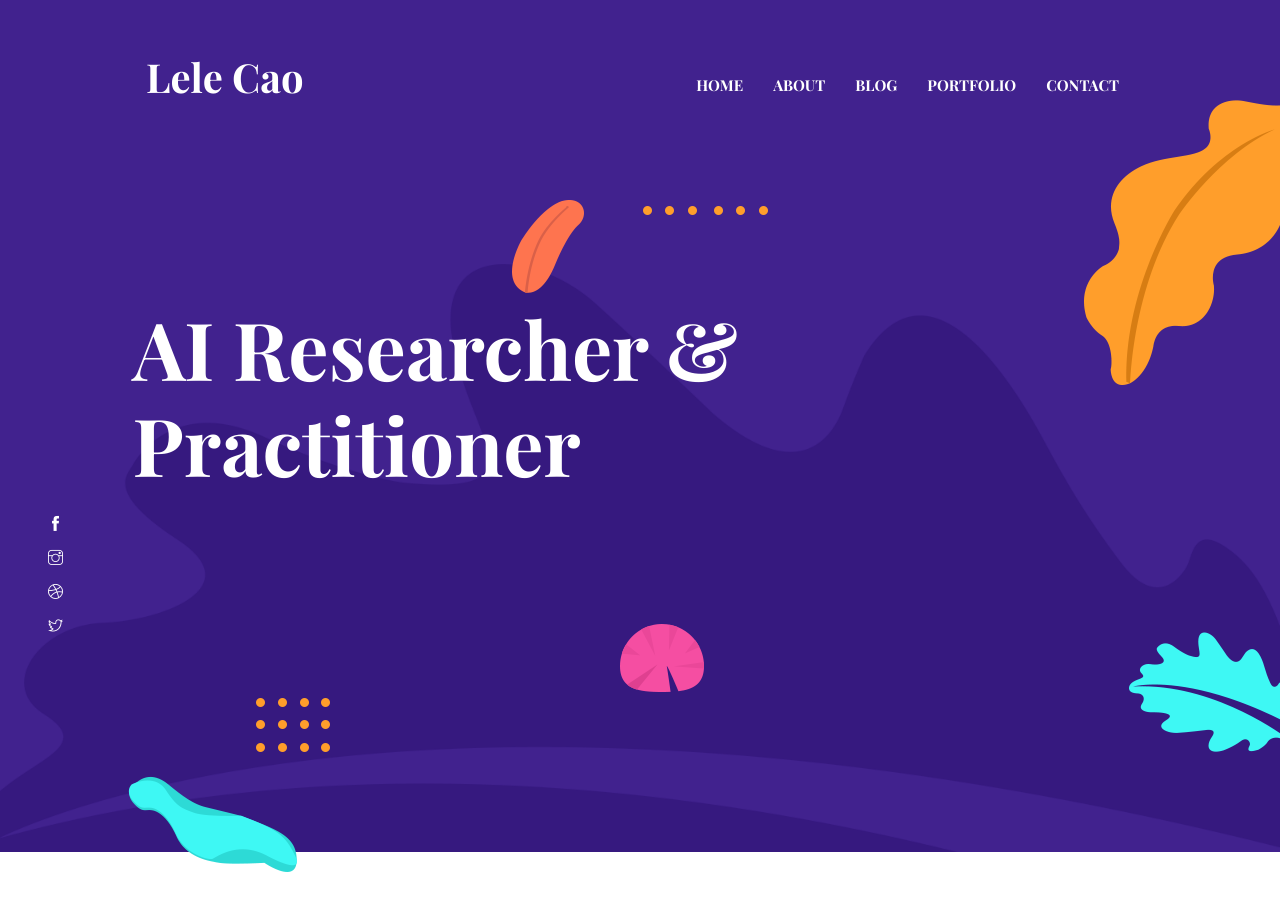
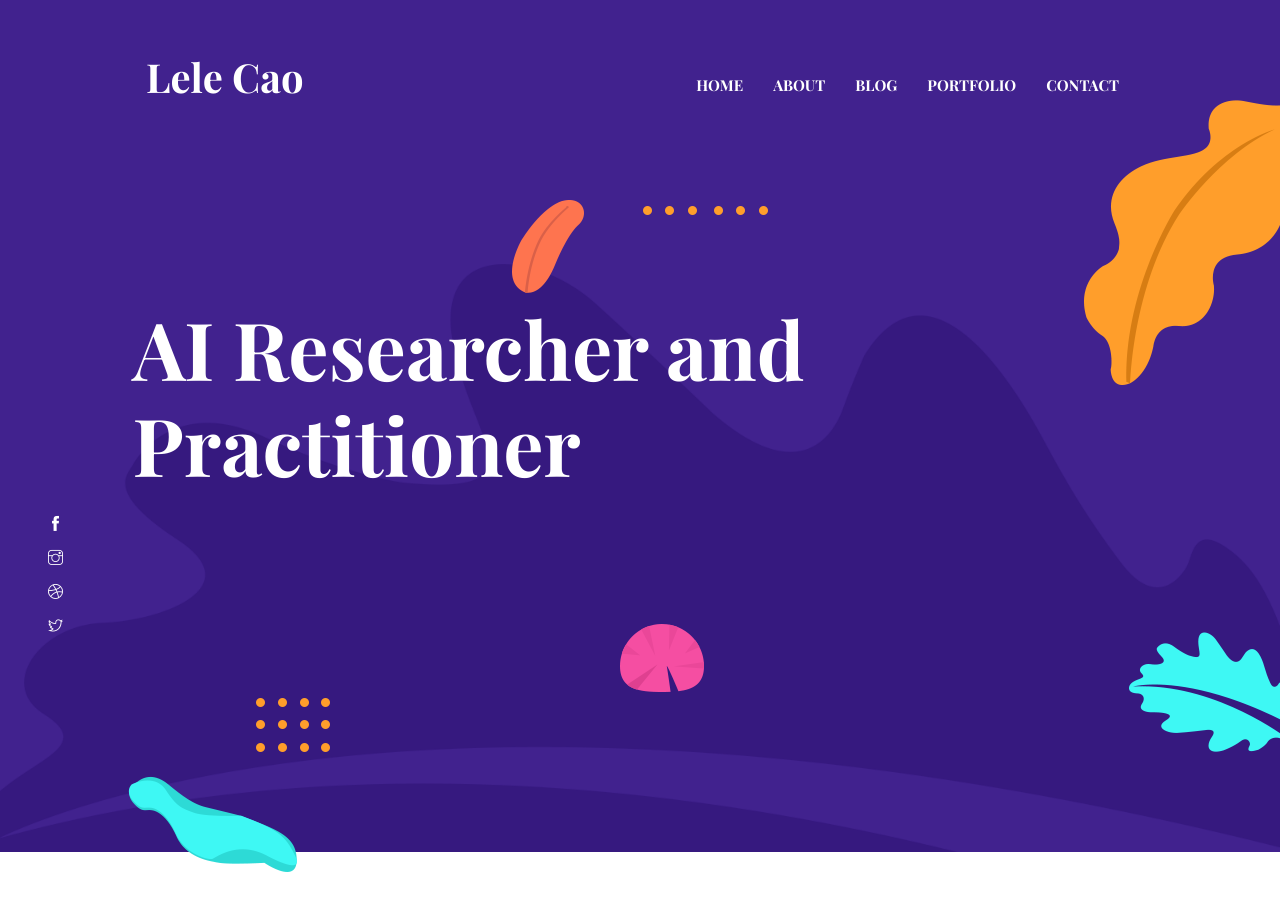
Before and after one commit to vishalbelsare/caolele.github.io, a Jekyll site: the page built from index.html, in a window 1280 px wide and 900 px high. Built offline with Jekyll 4.4.1, drawn with Linux system fonts in a browser that asks for light colours.

Commit message:
massage experiences

```diff
--- a/_data/settings.yml
+++ b/_data/settings.yml
@@ -38,7 +38,7 @@
 # Hero Section
 
 hero:
-  hero-title: AI Researcher & Practitioner
+  hero-title: AI Researcher and Practitioner
 
 social:
 - {icon: "ti-facebook", link: "#"}
@@ -106,8 +106,8 @@
 
 experience-title: Experience
 experience:
-- {name: Senior Algorithm Engineer, icon: 'icon-1.png', date: 'Aug 2016 - Apr 2017', organization: 'Alibaba'}
-- {name: Senior Machine Learning Engineer, icon: 'icon-3.png', date: 'Apr 2017 - May 2020', organization: 'King'}
+- {name: Senior Algorithm Engineer, icon: 'icon-3.png', date: 'Aug 2016 - Apr 2017', organization: 'Alibaba'}
+- {name: Senior Machine Learning Engineer, icon: 'icon-1.png', date: 'Apr 2017 - May 2020', organization: 'King'}
 - {name: Staff Data Scientist, icon: 'icon-2.png', date: 'May 2020 - Present', organization: 'EQT'}
 
 
```
Also changed, not shown: assets/images/experience/icon-1.png, assets/images/experience/icon-3.png.
